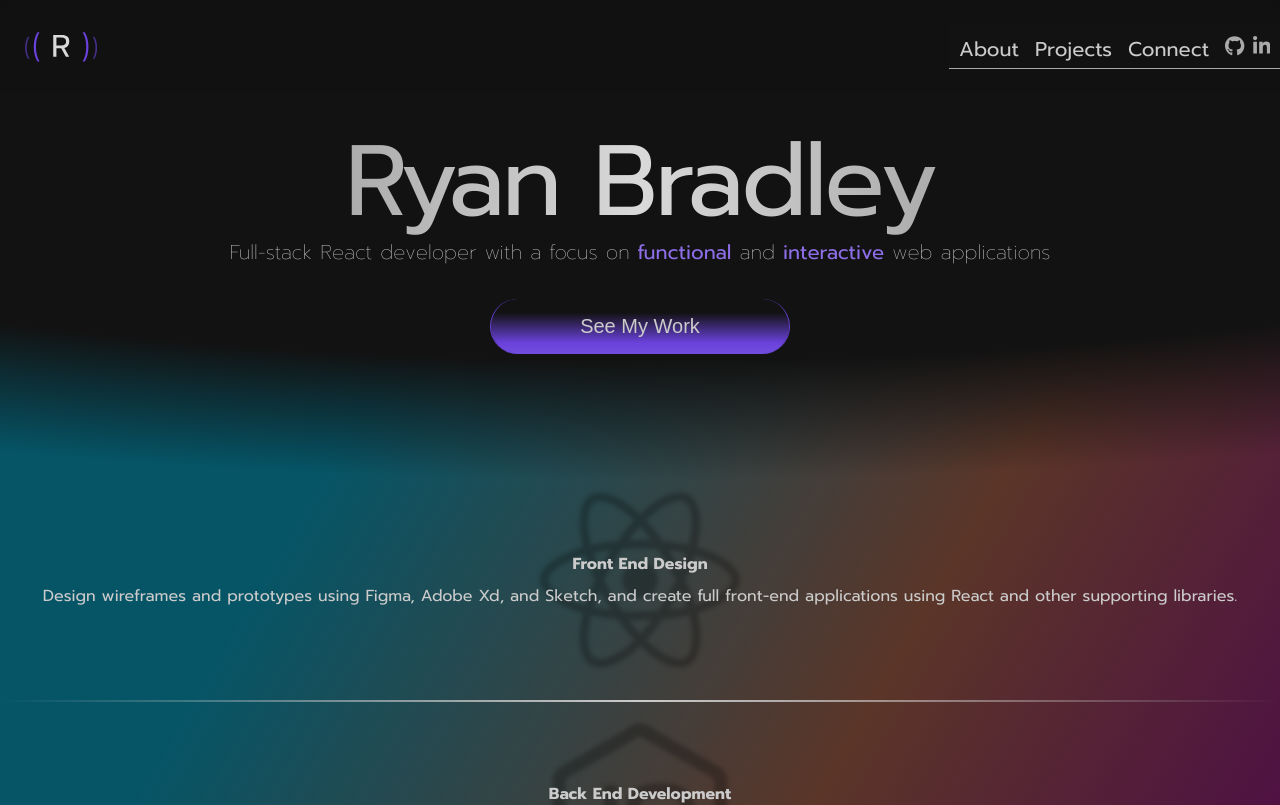
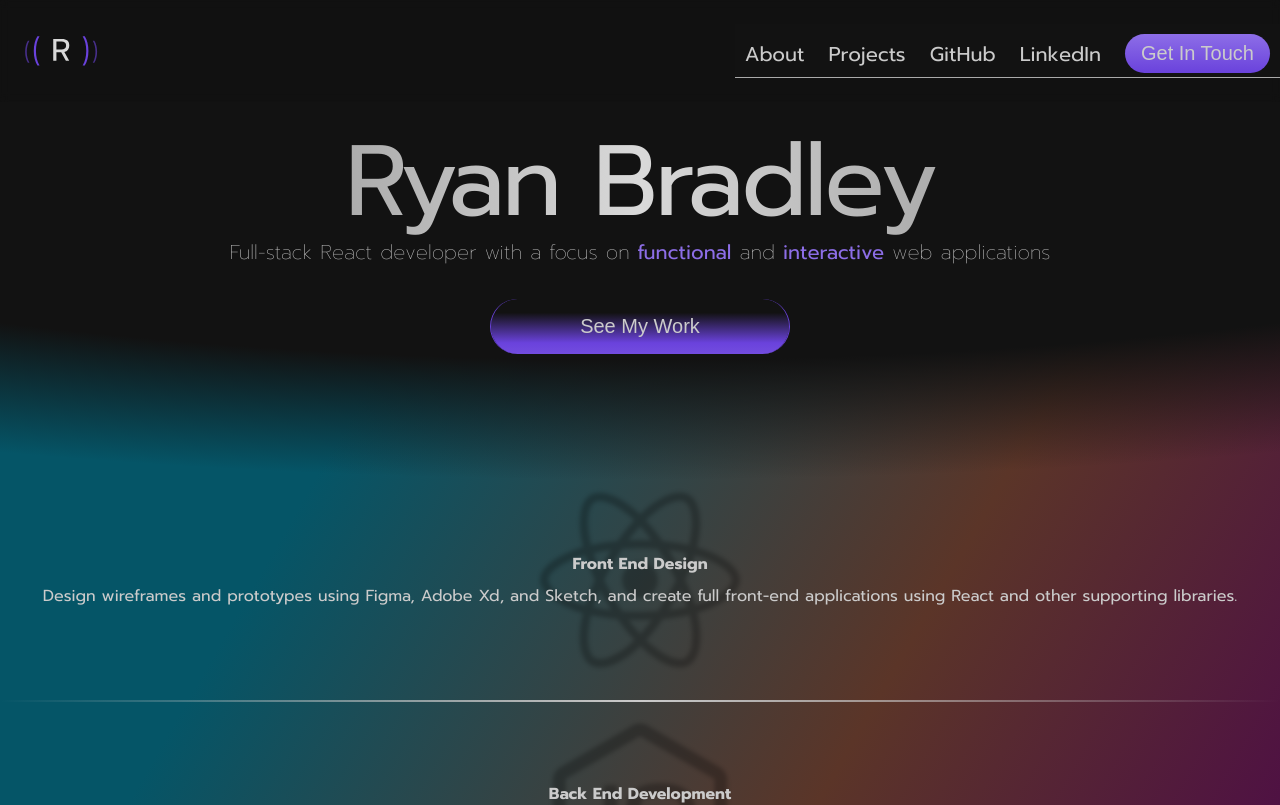
Before and after one commit to ryanbradley-webdev/portfolio-official, a React (Vite) app: page / in a window 1280 px wide. Shown: the top 805 px of the page. Built offline with nearby package versions, Linux system fonts and the light colour scheme.

Commit message:
Change nav styling and adjust section styling to include more top padding accounting for extra header height when snap-scrolling.

```diff
--- a/src/App.css
+++ b/src/App.css
@@ -5,7 +5,7 @@
 
 section:not(:first-of-type) {
   padding-inline: 16px;
-  padding-block: 60px;
+  padding-block: 78px;
   margin-bottom: 40px;
 }
 
--- a/src/components/Connect/Connect.tsx
+++ b/src/components/Connect/Connect.tsx
@@ -5,7 +5,7 @@ import styles from './Connect.module.css'
 export default function Connect() {
     const [messageSending, setMessageSending] = useState(false)
     const [messageSent, setMessageSent] = useState(false)
-    const [messageError, setMessageError] = useState(true)
+    const [messageError, setMessageError] = useState(false)
     const [buttonMessage, setButtonMessage] = useState('Submit')
 
     const nameRef = useRef<HTMLInputElement>(null)
--- a/src/components/Header/Header.tsx
+++ b/src/components/Header/Header.tsx
@@ -1,7 +1,5 @@
 import { useEffect, useState } from 'react'
-import Github from '../../assets/Github'
-import Linkedin from '../../assets/Linkedin'
-import NavLink from '../NavLink/NavLink'
+import NavLink from './NavLink'
 import Burger from './Burger'
 import Logo from '../../assets/Logo'
 import styles from './Header.module.css'
@@ -40,17 +38,15 @@ export default function Header() {
                 <NavLink href='#projects' onClick={toggleMenu}>
                     Projects
                 </NavLink>
+                <NavLink href='https://github.com/ryanbradley-webdev' external onClick={toggleMenu}>
+                    GitHub
+                </NavLink>
+                <NavLink href='https://www.linkedin.com/in/ryanbradley-webdev/' external onClick={toggleMenu}>
+                    LinkedIn
+                </NavLink>
                 <NavLink href='#connect' onClick={toggleMenu}>
-                    Connect
+                    <button>Get In Touch</button>
                 </NavLink>
-                <div className={styles.iconDiv}>
-                    <NavLink href='https://github.com/ryanbradley-webdev' external onClick={toggleMenu}>
-                        <Github className={styles.icon} />
-                    </NavLink>
-                    <NavLink href='https://www.linkedin.com/in/ryanbradley-webdev/' external onClick={toggleMenu}>
-                        <Linkedin className={styles.icon} />
-                    </NavLink>
-                </div>
             </nav>
         </header>
     )
--- /dev/null
+++ b/src/components/Header/NavLink.tsx
@@ -0,0 +1,26 @@
+import { ReactNode } from 'react'
+import styles from './Header.module.css'
+
+type NavLinkProps = {
+    href: string,
+    external?: boolean,
+    onClick: () => void,
+    children: string | ReactNode
+}
+
+export default function NavLink({ href, external, onClick, children }: NavLinkProps) {
+    const target = external ? '_blank' : ''
+    const rel = external ? 'noreferrer noopener' : ''
+
+    return (
+        <a
+            href={href}
+            className={styles.navLink}
+            target={target}
+            rel={rel}
+            onClick={onClick}
+        >
+            {children}
+        </a>
+    )
+}
--- a/src/components/Header/header.module.css
+++ b/src/components/Header/header.module.css
@@ -20,30 +20,6 @@
     .header {
         padding-right: 0;
         height: fit-content;
-    }
-}
-
-.iconDiv {
-    display: flex;
-    justify-content: space-between;
-    margin-top: 2rem;
-}
-
-@media screen and (min-width: 481px) {
-    .iconDiv {
-        margin-top: 0;
-        gap: 8px;
-    }
-}
-
-.icon {
-    height: 54px;
-    fill: var(--color-white-sec);
-}
-
-@media screen and (min-width: 481px) {
-    .icon {
-        height: 20px;
     }
 }
 
@@ -114,13 +90,14 @@
 .menu {
     position: fixed;
     top: 0;
-    right: -230px;
+    right: -262px;
     display: flex;
     flex-direction: column;
-    gap: 16px;
+    align-items: center;
+    gap: 24px;
     height: 100vh;
     padding-inline: 48px;
-    padding-top: 78px;
+    padding-top: 120px;
     background: var(--color-background);
     transition: right 0.2s ease-in-out;
 }
@@ -140,3 +117,25 @@
         border-bottom: 1px solid var(--color-white-sec);
     }
 }
+
+.navLink {
+    text-decoration: none;
+    font-size: 24px;
+    color: var(--color-white-pri);
+}
+
+.navLink button {
+    padding: 8px 16px;
+    font-size: inherit;
+    font-weight: inherit;
+    color: inherit;
+    background: var(--gradient-btn);
+    border: none;
+    border-radius: 50px;
+}
+
+@media screen and (min-width: 481px) {
+    .navLink {
+        font-size: 20px;
+    }
+}
--- a/src/components/NavLink/NavLink.module.css
+++ /dev/null
@@ -1,11 +0,0 @@
-.navLink {
-    text-decoration: none;
-    font-size: 2rem;
-    color: var(--color-white-pri);
-}
-
-@media screen and (min-width: 481px) {
-    .navLink {
-        font-size: 20px;
-    }
-}
--- a/src/components/NavLink/NavLink.tsx
+++ /dev/null
@@ -1,45 +0,0 @@
-import { ReactNode, useEffect, useState } from 'react'
-import styles from './NavLink.module.css'
-
-type NavLinkProps = {
-    href: string,
-    external?: boolean,
-    onClick: () => void,
-    children: string | ReactNode
-}
-
-export default function NavLink({ href, external, onClick, children }: NavLinkProps) {
-    const [isActive, setIsActive] = useState(() => {
-        return window.location.hash === href
-    })
-
-    const target = external ? '_blank' : ''
-    const rel = external ? 'noreferrer noopener' : ''
-
-    useEffect(() => {
-        const listener = () => {
-            if (window.location.hash === href) {
-                setIsActive(true)
-            } else {
-                setIsActive(false)
-            }
-        }
-
-        window.addEventListener('hashchange', listener)
-
-        return () => window.removeEventListener('hashchange', listener)
-    })
-
-    return (
-        <a
-            href={href}
-            className={styles.navLink}
-            target={target}
-            rel={rel}
-            onClick={onClick}
-            style={{ color: isActive ? 'var(--color-purple-pri)' : '' }}
-        >
-            {children}
-        </a>
-    )
-}
--- a/src/components/Projects/Projects.module.css
+++ b/src/components/Projects/Projects.module.css
@@ -111,5 +111,5 @@
     color: var(--color-white-pri);
     background-color: var(--color-background);
     border: 1px solid var(--color-purple-pri);
-    border-radius: 8px;
+    border-radius: 50px;
 }
--- a/src/index.css
+++ b/src/index.css
@@ -20,7 +20,7 @@
   --gradient-btn: linear-gradient(to bottom, var(--color-purple-pri), var(--color-purple-sec));
   --gradient-main: linear-gradient(120deg, var(--color-teal-gradient) 30%, var(--color-orange-gradient), var(--color-purple-gradient));
   --color-background: #121212;
-  --color-background-faded: #12121233;
+  --color-background-faded: #12121244;
 }
 
 html {
```
